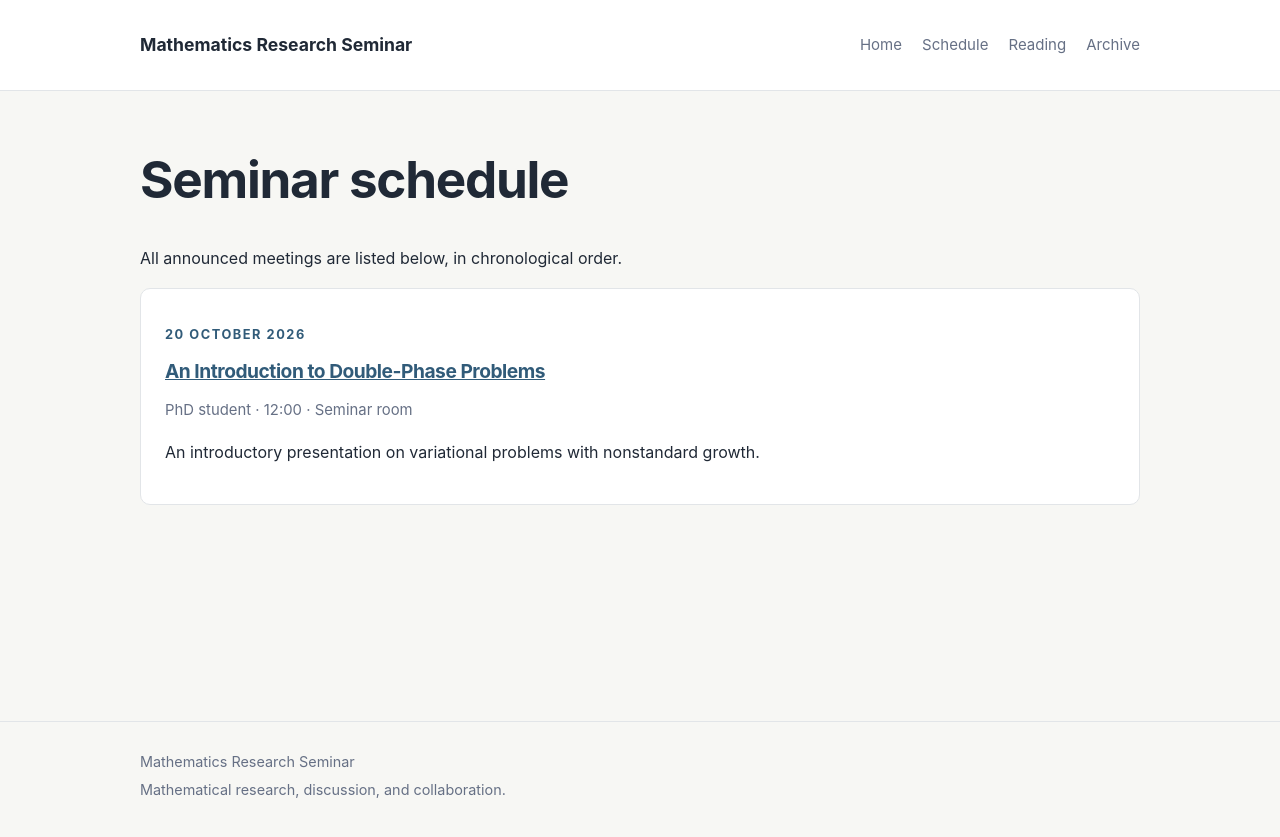
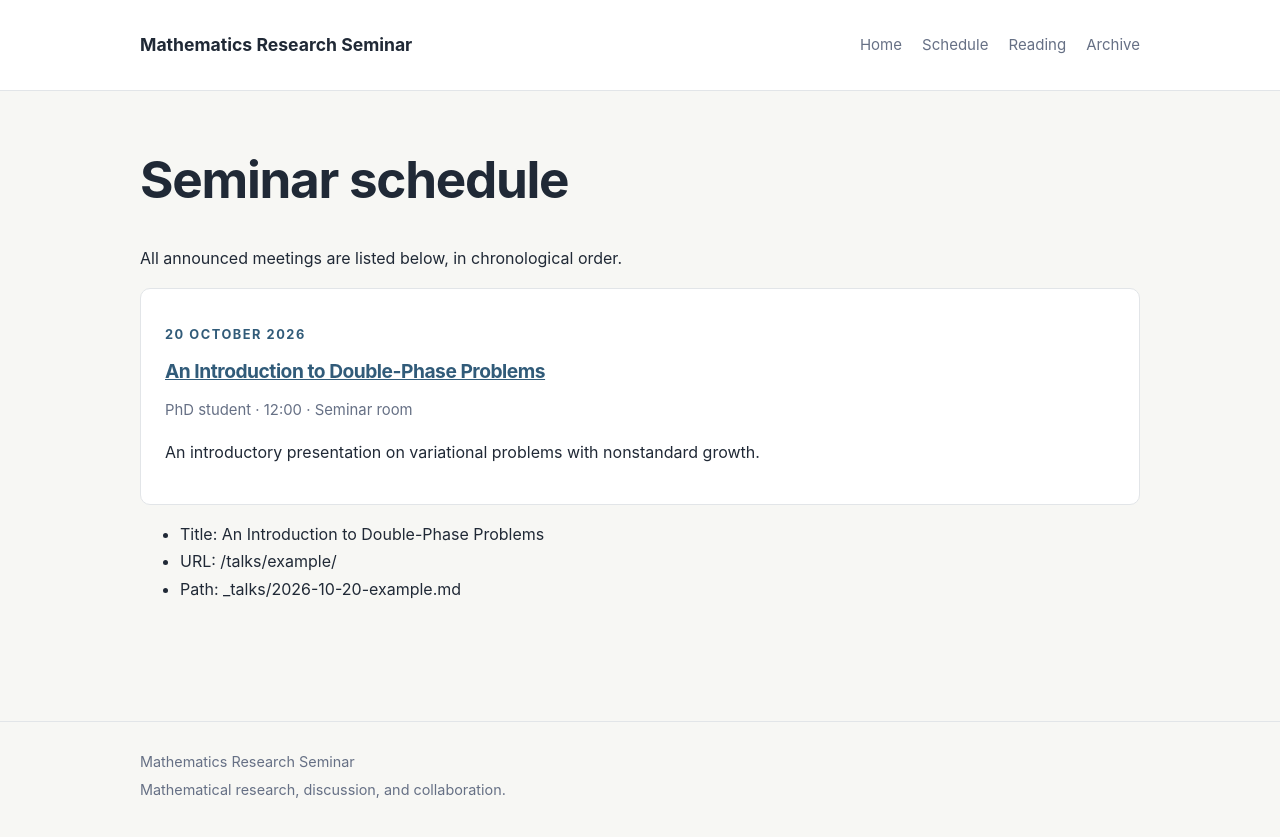
Before and after one commit to gvpantazis/math-seminar, a Jekyll site: the page built from schedule.md, in a window 1280 px wide. Shown: the top 837 px of the page. Built offline with Jekyll 4.4.1, drawn with Linux system fonts in a browser that asks for light colours.

Commit message:
Update schedule.md

```diff
--- a/schedule.md
+++ b/schedule.md
@@ -22,3 +22,9 @@ All announced meetings are listed below, in chronological order.
     <p>{{ talk.abstract | default: talk.excerpt | strip_html | truncate: 250 }}</p>
   </div>
 {% endfor %}
+
+{% for talk in site.talks %}
+- Title: {{ talk.title }}
+- URL: {{ talk.url }}
+- Path: {{ talk.path }}
+{% endfor %}
```
